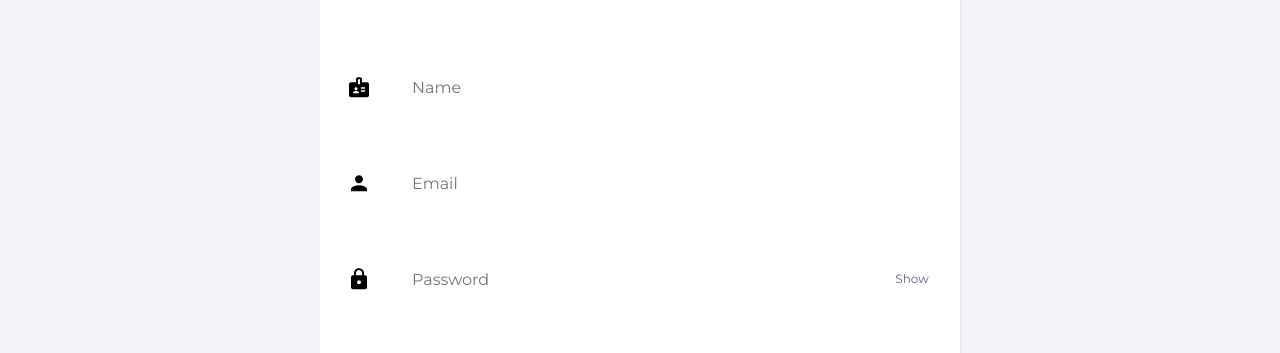
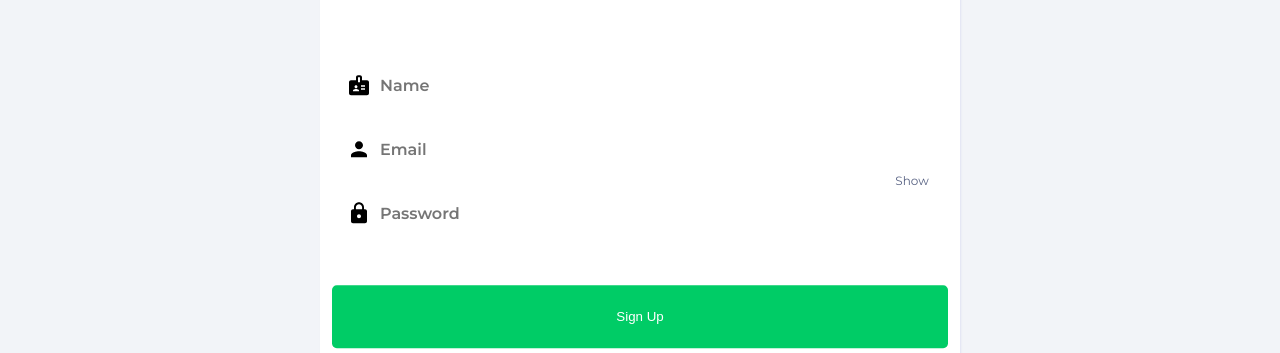
Before and after one commit to devteni/rent-a-condo, a React (Create React App) app: page /sign-up in a window 1280 px wide. Shown: the part 151-504 px from the top of the page. Built offline with nearby package versions, Linux system fonts and the light colour scheme; no server answers.

Commit message:
:art: modified UI

```diff
--- a/src/pages/auth/SignIn.tsx
+++ b/src/pages/auth/SignIn.tsx
@@ -53,7 +53,7 @@ function SignIn() {
               <FormInput
                 type='email'
                 name='email'
-                className='email-input'
+                className='form-input email-input'
                 placeholder='Email'
                 value={formData.email}
                 onChange={(e) => handleChange(e)}
@@ -61,7 +61,7 @@ function SignIn() {
 
               <div className="password-input-div">
                 <FormInput type={showPassword ? 'text' : 'password' }
-                  className='password-input'
+                  className='form-input password-input'
                   name='password'
                   placeholder='Password'
                   value={formData.password}
--- a/src/pages/auth/SignUp.tsx
+++ b/src/pages/auth/SignUp.tsx
@@ -66,7 +66,7 @@ function SignUp() {
           <form onSubmit={handleSubmit}>
             <FormInput
               type='text'
-              className='name-input'
+              className='form-input name-input'
               placeholder='Name'
               name='name'
               value={formData.name}
@@ -75,7 +75,7 @@ function SignUp() {
 
             <FormInput
               type='email'
-              className='email-input'
+              className='form-input email-input'
               placeholder='Email'
               name='email'
               value={formData.email}
@@ -84,7 +84,7 @@ function SignUp() {
 
             <div className="password-input-div">
               <FormInput type={showPassword ? 'text' : 'password' }
-                className='password-input'
+                className='form-input password-input'
                 placeholder='Password'
                 name='password'
                 value={formData.password}
```
